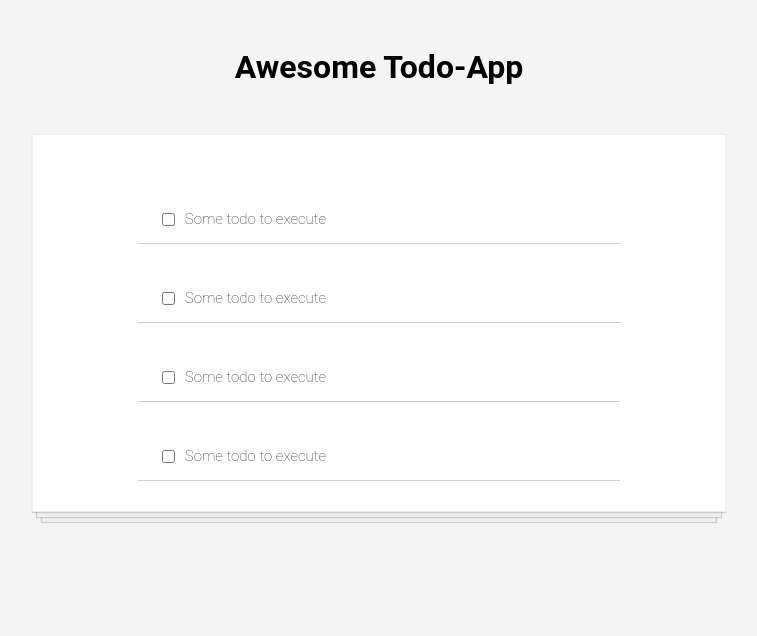
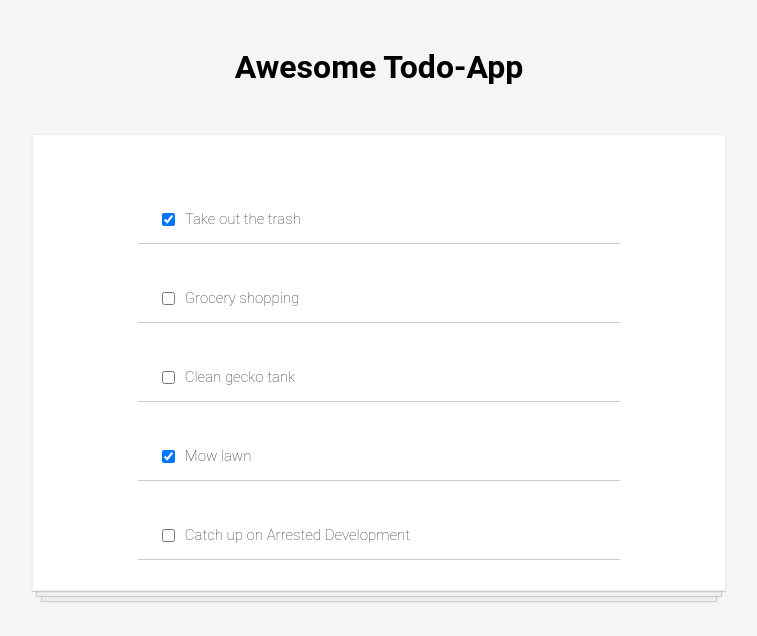
Before and after one commit to Sulaymon333/react-mastery, a React (Create React App) app: page / in a window 1280 px wide. Shown: the top 636 px of the page, without its empty margins (261-1018 px from the left). Built offline with nearby package versions, Linux system fonts and the light colour scheme.

Commit message:
mapped todos and checked

```diff
--- a/src/App.js
+++ b/src/App.js
@@ -1,16 +1,15 @@
 import React from 'react';
 import TodoItem from './TodoItem';
+import todosData from './todosData';
 
-const App = () => (
-    <>
-        <h1 style={{ margin: ' 3rem 0', textAlign: 'center' }}>Awesome Todo-App</h1>
-        <div className="todo-list">
-            <TodoItem />
-            <TodoItem />
-            <TodoItem />
-            <TodoItem />
-        </div>
-    </>
-);
+const App = () => {
+    const todoItems = todosData.map(todo => <TodoItem key={todo.id} todo={todo} />);
+    return (
+        <>
+            <h1 style={{ margin: ' 3rem 0', textAlign: 'center' }}>Awesome Todo-App</h1>
+            <div className="todo-list">{todoItems}</div>
+        </>
+    );
+};
 
 export default App;
--- a/src/TodoItem.js
+++ b/src/TodoItem.js
@@ -1,9 +1,9 @@
 import React from 'react';
 
-const TodoItem = () => (
+const TodoItem = ({ todo }) => (
     <div className="todo-item">
-        <input type="checkbox" />
-        <p>Some todo to execute</p>
+        <input type="checkbox" checked={todo.completed} />
+        <p>{todo.text}</p>
     </div>
 );
 
--- /dev/null
+++ b/src/todosData.js
@@ -0,0 +1,29 @@
+const todosData = [
+    {
+        id: 1,
+        text: 'Take out the trash',
+        completed: true
+    },
+    {
+        id: 2,
+        text: 'Grocery shopping',
+        completed: false
+    },
+    {
+        id: 3,
+        text: 'Clean gecko tank',
+        completed: false
+    },
+    {
+        id: 4,
+        text: 'Mow lawn',
+        completed: true
+    },
+    {
+        id: 5,
+        text: 'Catch up on Arrested Development',
+        completed: false
+    }
+];
+
+export default todosData;
```
